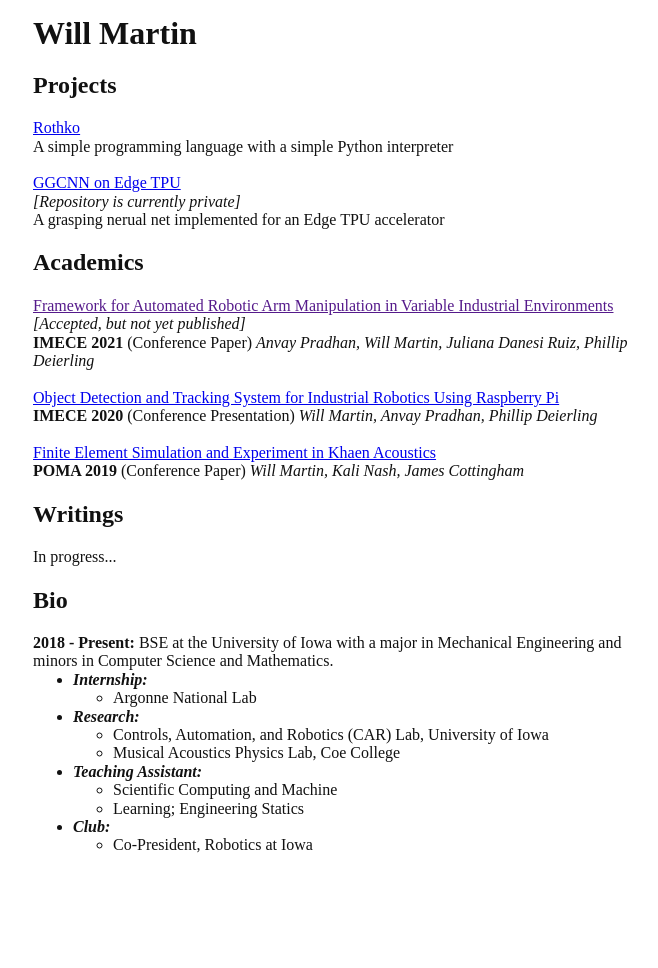
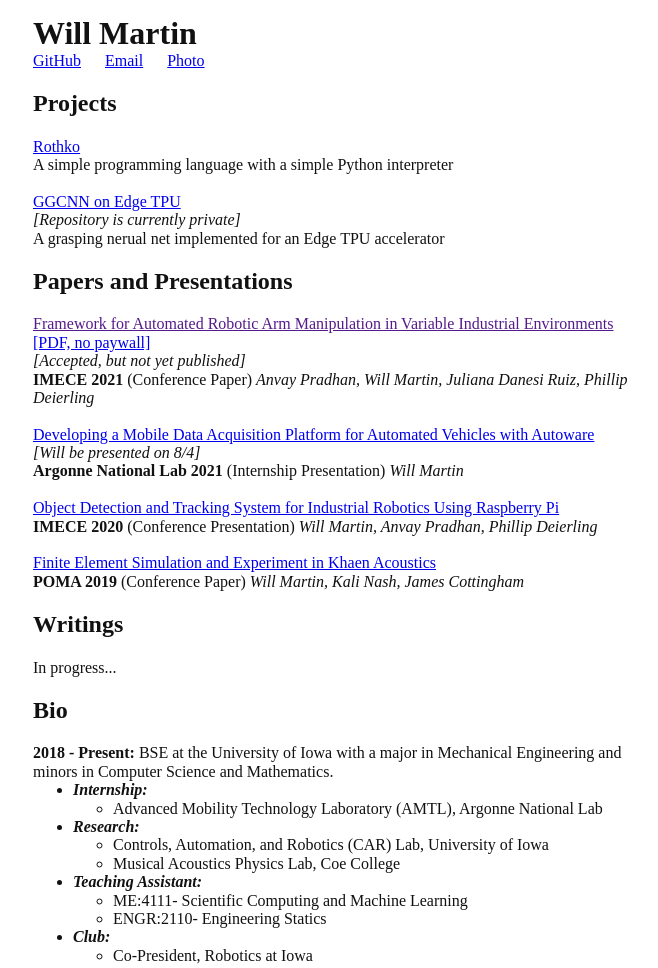
Before and after one commit to willcmartin/WillMartin7.github.io, a plain HTML site: page index.html in a window 1280 px wide. Shown: the whole page, without its empty margins (307-965 px from the left). Before the commit the page ends 886 px from the top, so only its background shows below. Drawn offline with Linux system fonts and the light colour scheme.

Commit message:
anl updates, top links, course numbers

```diff
--- a/index.html
+++ b/index.html
@@ -11,6 +11,12 @@
     <div id="wrap">
 
       <h1>Will Martin</h1>
+      <div>
+        <a href="https://github.com/WillMartin7/">GitHub</a> &emsp;
+        <a href="mailto: will-martin-1@uiowa.edu">Email</a> &emsp;
+        <a href="./me.png">Photo</a> &emsp;
+      </div>
+
 
       <h2>Projects</h2>
       <div>
@@ -30,7 +36,7 @@
         A grasping nerual net implemented for an Edge TPU accelerator
       </div>
 
-      <h2>Academics</h2>
+      <h2>Papers and Presentations</h2>
       <div>
         <div>
           <a href="">
@@ -38,11 +44,26 @@
             Industrial Environments</a>
         </div>
         <div>
+          <a href="./blank.pdf">
+            [PDF, no paywall]</a>
+        </div>
+        <div>
           <i>[Accepted, but not yet published]</i>
         </div>
         <div>
           <b>IMECE 2021 </b>(Conference Paper)  <i>Anvay
             Pradhan, Will Martin, Juliana Danesi Ruiz, Phillip Deierling</i>
+        </div>
+        <br>
+        <div>
+          <a href="./blank.pdf">
+            Developing a Mobile Data Acquisition Platform for Automated Vehicles with Autoware</a>
+        </div>
+        <div>
+          <i>[Will be presented on 8/4]</i>
+        </div>
+        <div>
+          <b>Argonne National Lab 2021 </b>(Internship Presentation) <i>Will Martin</i>
         </div>
         <br>
         <div>
@@ -81,7 +102,7 @@
           <li>
              <i><b>Internship:</b></i>
              <ul>
-               <li>Argonne National Lab</li>
+               <li>Advanced Mobility Technology Laboratory (AMTL), Argonne National Lab</li>
              </ul>
           </li>
           <li>
@@ -95,8 +116,8 @@
           <li>
             <i><b>Teaching Assistant:</b></i>
             <ul>
-              <li>Scientific Computing and Machine</li>
-              <li>Learning; Engineering Statics</li>
+              <li>ME:4111- Scientific Computing and Machine Learning </li>
+              <li>ENGR:2110- Engineering Statics</li>
             </ul>
           </li>
           <li>
```
Also changed, not shown: 2 other files.
